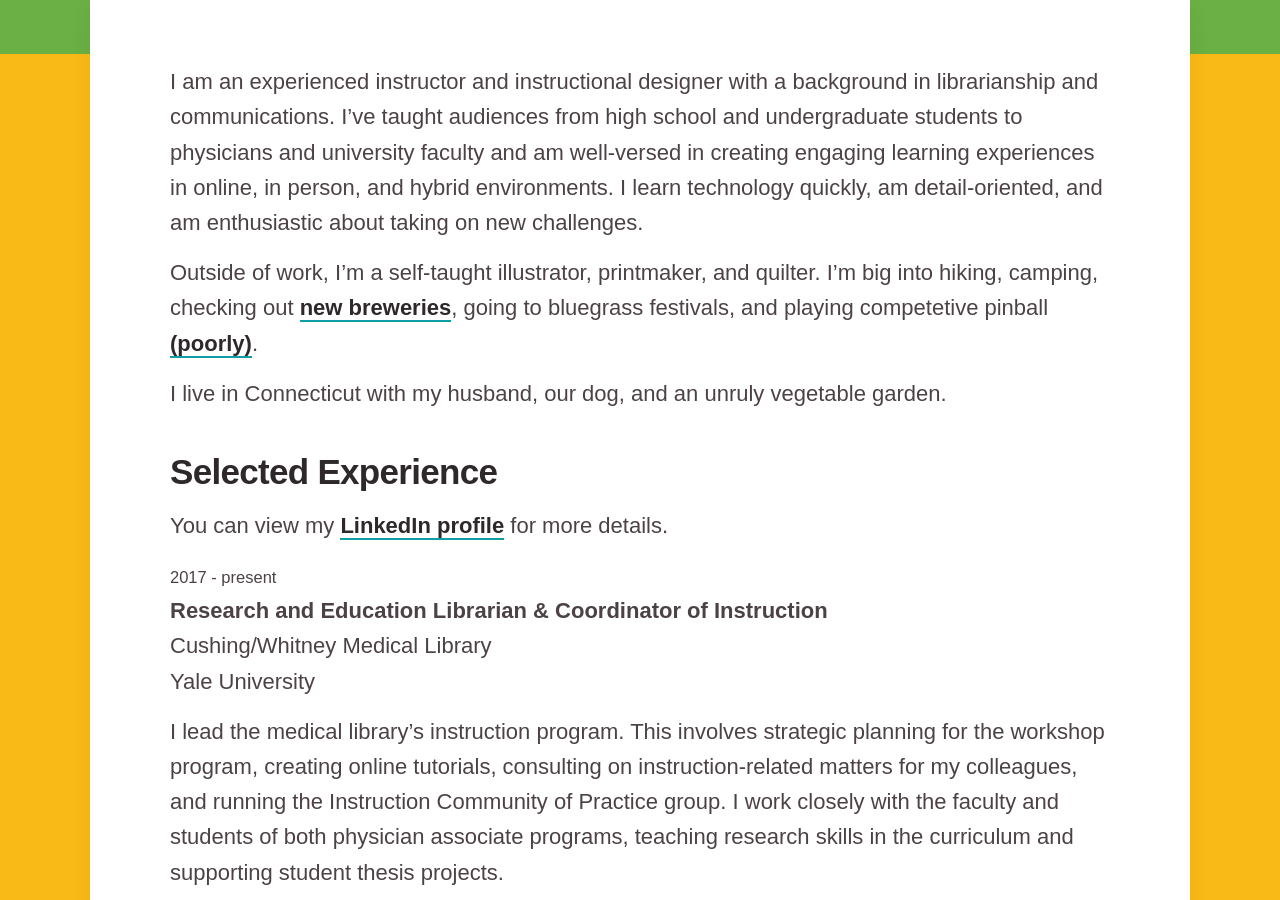
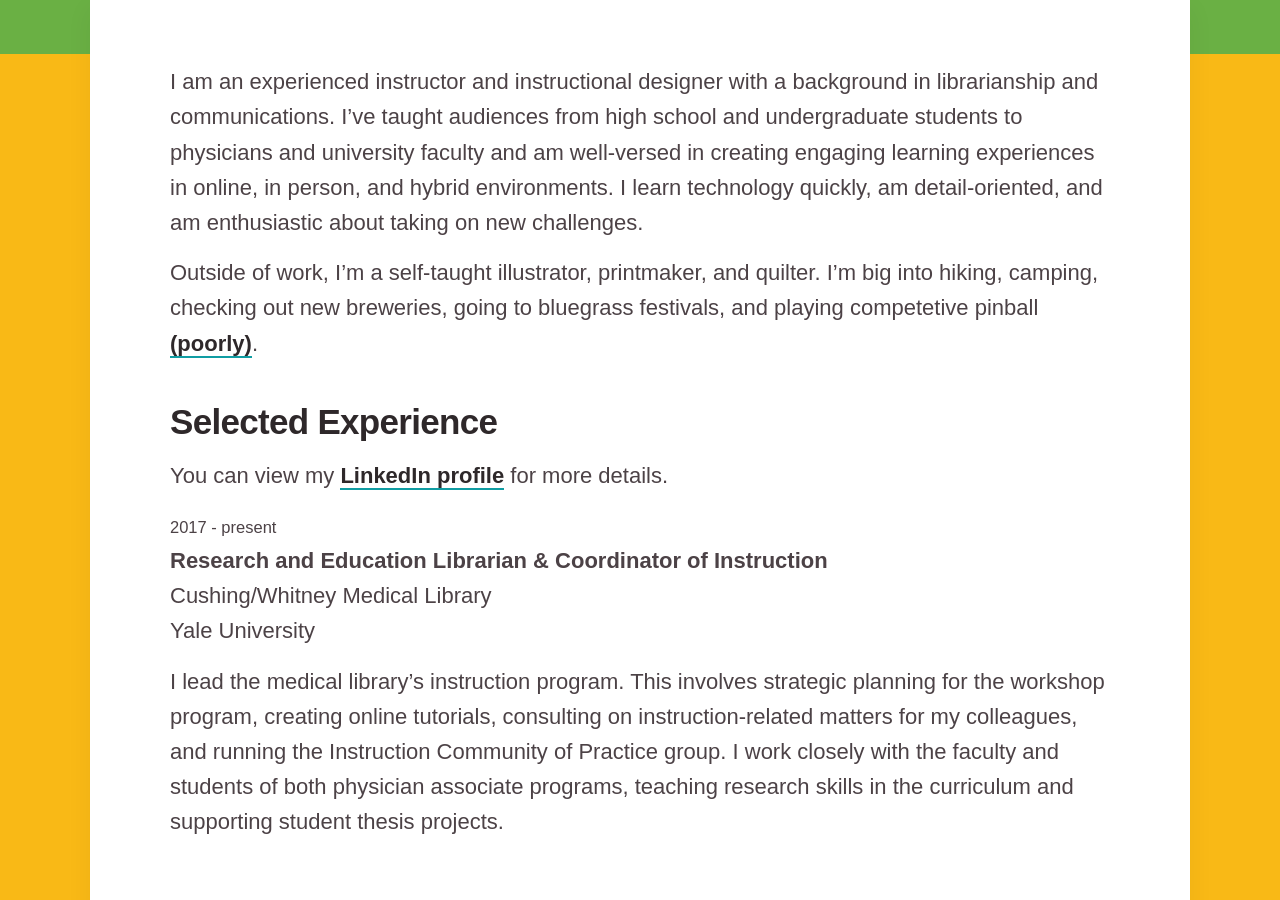
Before and after one commit to caitlinmeyer/2021, a Jekyll site: the page built from _pages/about.md, in a window 1280 px wide and 900 px high, scrolled down 538 px. Built offline with Jekyll 4.4.1, drawn with Linux system fonts in a browser that asks for light colours; nearby versions of some CDN libraries; some web fonts are replaced.

Commit message:
Update about.md

```diff
--- a/_pages/about.md
+++ b/_pages/about.md
@@ -6,9 +6,7 @@
 
 I am an experienced instructor and instructional designer with a background in librarianship and communications. I’ve taught audiences from high school and undergraduate students to physicians and university faculty and am well-versed in creating engaging learning experiences in online, in person, and hybrid environments. I learn technology quickly, am detail-oriented, and am enthusiastic about taking on new challenges.
 
-Outside of work, I'm a self-taught illustrator, printmaker, and quilter. I'm big into hiking, camping, checking out [new breweries](https://drive.google.com/open?id=1HfRg6F2EaqD8rMgdYwJWRZ6fwvU&usp=sharing), going to bluegrass festivals, and playing competetive pinball [(poorly)](http://crap.league.papa.org/playerInfo/113).
-
-I live in Connecticut with my husband, our dog, and an unruly vegetable garden.
+Outside of work, I'm a self-taught illustrator, printmaker, and quilter. I'm big into hiking, camping, checking out new breweries, going to bluegrass festivals, and playing competetive pinball [(poorly)](http://crap.league.papa.org/playerInfo/113).
 
 
 ## Selected Experience
```
